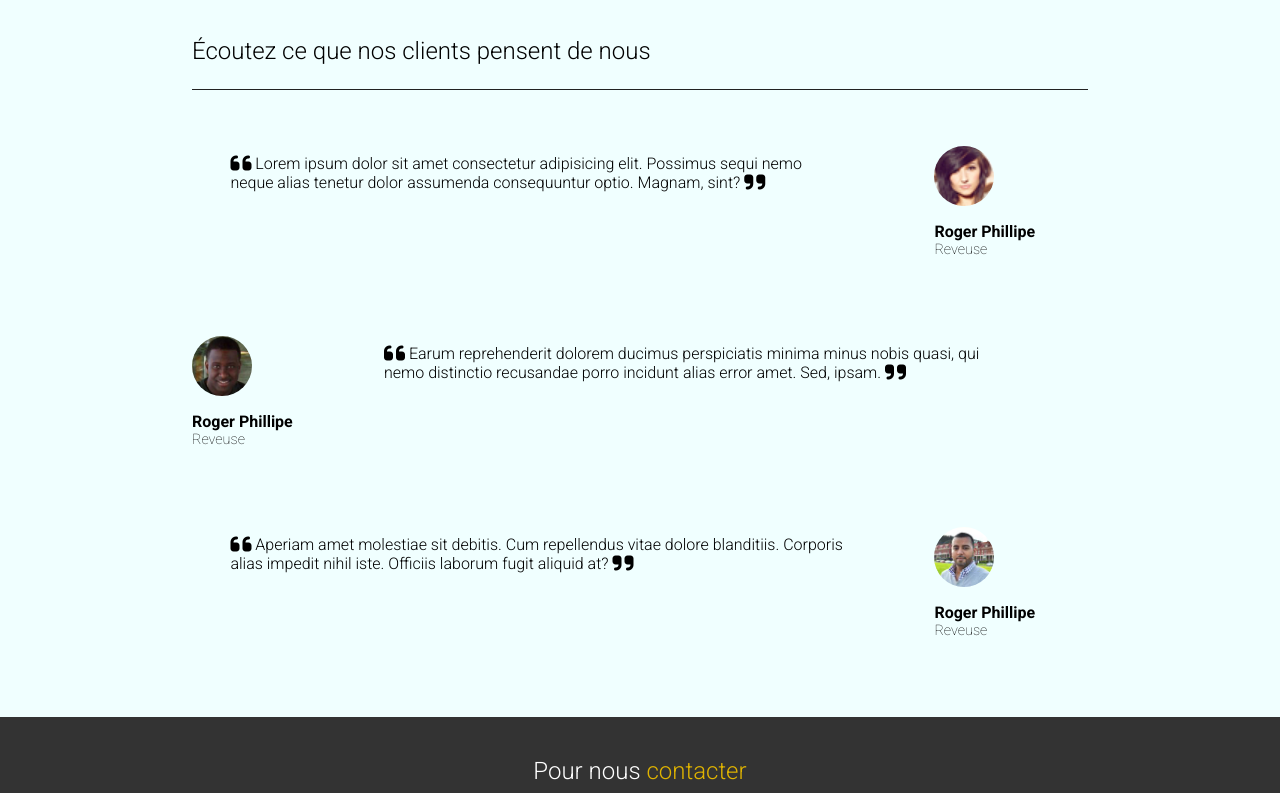
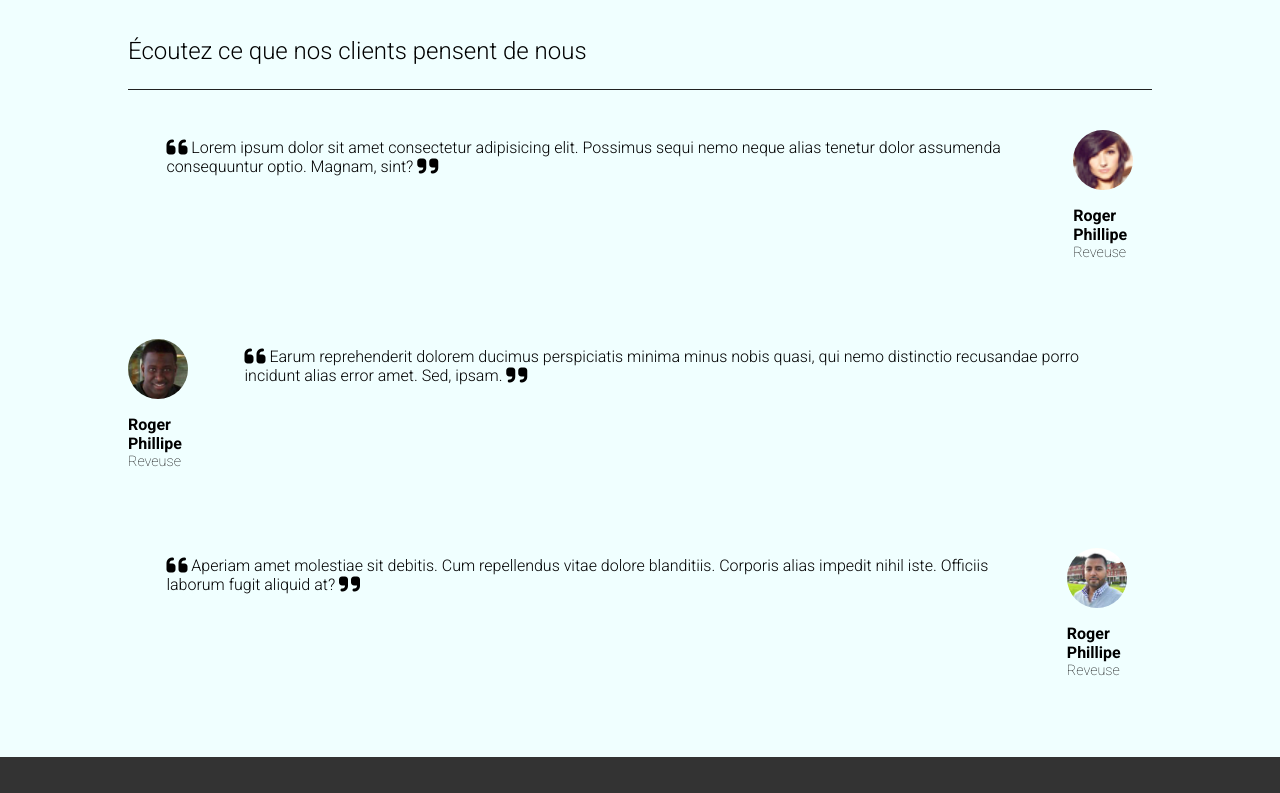
Before and after one commit to Houroux/ProjetLedor, a plain HTML site: page index.html in a window 1280 px wide. Shown: the part 1923-2716 px from the top of the page. Drawn offline with Linux system fonts and the light colour scheme.

Commit message:
Update style.css
space between sur client

```diff
--- a/style.css
+++ b/style.css
@@ -45,7 +45,7 @@ header {
   margin-right: 2rem;
 }
 
-header .droite a {
+.droite a {
   padding-right: 1rem;
   padding-left: 1rem;
   font-size: 1rem;
@@ -154,13 +154,13 @@ header .droite a {
   display: flex;
   flex-direction: column;
   flex-wrap: nowrap;
-  height: 90vh;
-  width: 70vw;
+  height: 95vh;
+  width: 80vw;
   margin: auto;
 }
 
 .client h2 {
-  margin: 5vh 0vw 7vh 0vw;
+  margin: 5vh 0vw 5vh 0vw;
   padding-bottom: 3vh;
   border-bottom: #222 1px solid;
 }
@@ -169,6 +169,8 @@ header .droite a {
   flex: 1;
   display: flex;
   flex-direction: row;
+  flex-wrap: nowrap;
+  justify-content: space-between;
 }
 .client .bloc2 {
   flex: 1;
@@ -182,17 +184,14 @@ header .droite a {
 }
 
 .profil {
-  flex: 1;
   display: flex;
   flex-direction: column;
   flex-wrap: nowrap;
-  margin: 0 auto;
+  margin: 0;
 }
 
 .textclient {
-  flex: 4;
   margin: 1vh 3vw;
-  margin-right: 7vw;
 }
 
 .img1 {
@@ -252,6 +251,8 @@ input {
   border: 0;
   border-bottom: solid 1px;
   border-color: white;
+  outline: 0;
+  color: white;
 }
 
 .message {
```
